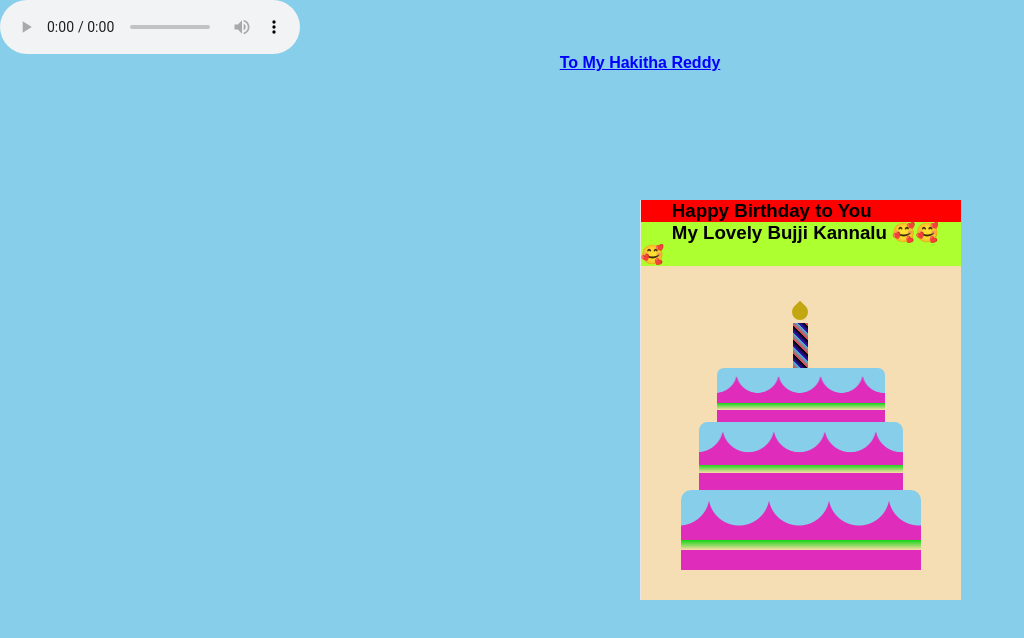
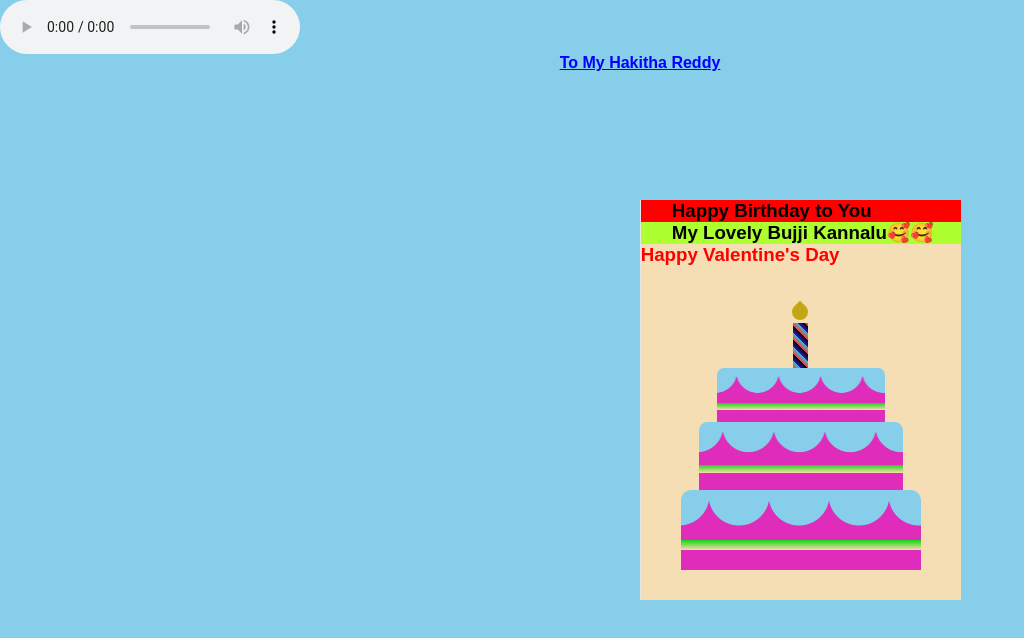
Before and after one commit to Venkatadri2001/Hakitha-HBD, a plain HTML site: page index.html in a window 1280 px wide. Shown: the whole page, without its empty margins (0-1024 px from the left). Drawn offline with Linux system fonts and the light colour scheme.

Commit message:
Update index.html

```diff
--- a/index.html
+++ b/index.html
@@ -17,7 +17,8 @@
       <div class="outside">
         <div class="front">
           <h3 style="background-color: red;">&nbsp;&nbsp;&nbsp;&nbsp;&nbsp;&nbsp;Happy Birthday to You</h3>
-          <h3 style="background-color: greenyellow;">&nbsp;&nbsp;&nbsp;&nbsp;&nbsp;&nbsp;My Lovely Bujji Kannalu 🥰🥰🥰</h3>
+          <h3 style="background-color: greenyellow;">&nbsp;&nbsp;&nbsp;&nbsp;&nbsp;&nbsp;My Lovely Bujji Kannalu🥰🥰</h3>
+          <h3 style="color: red;">Happy Valentine's Day</h3>
           <div class="cake">
             <div class="top-layer"></div>
             <div class="middle-layer"></div>
```
